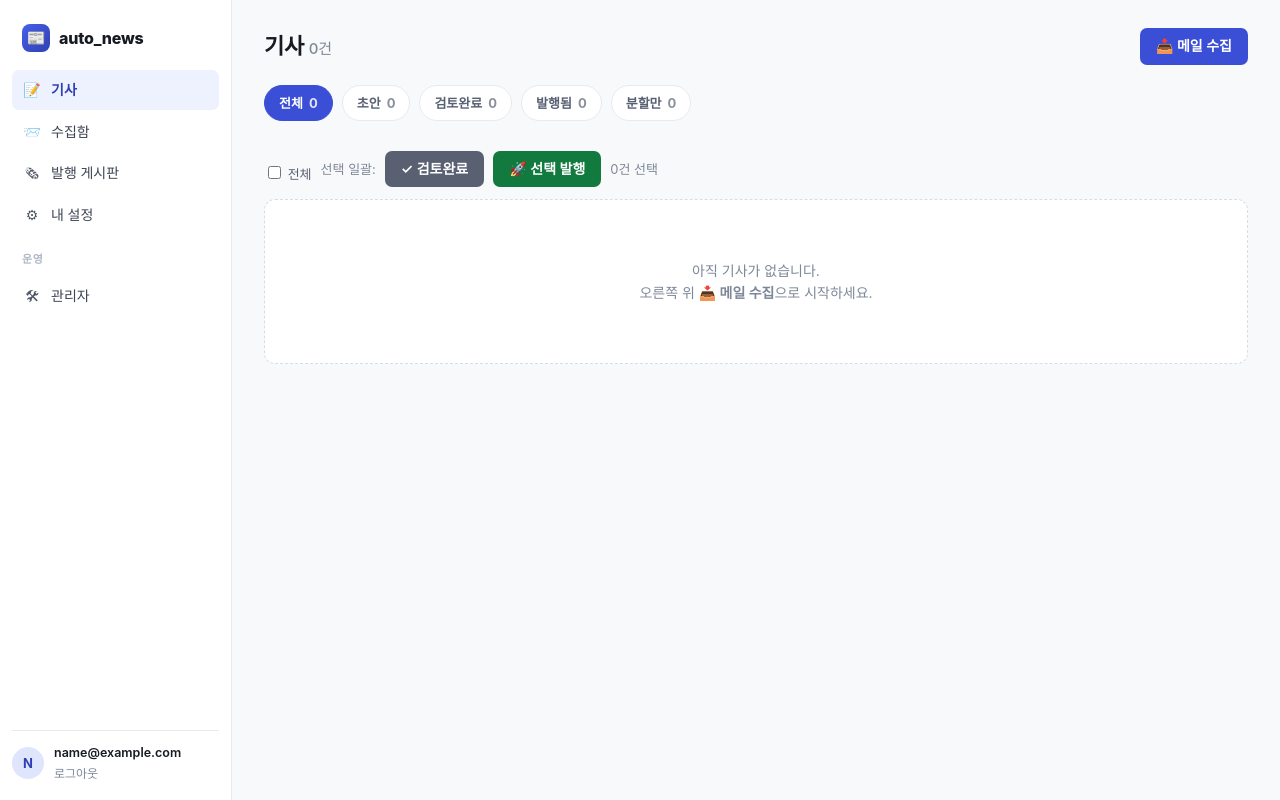
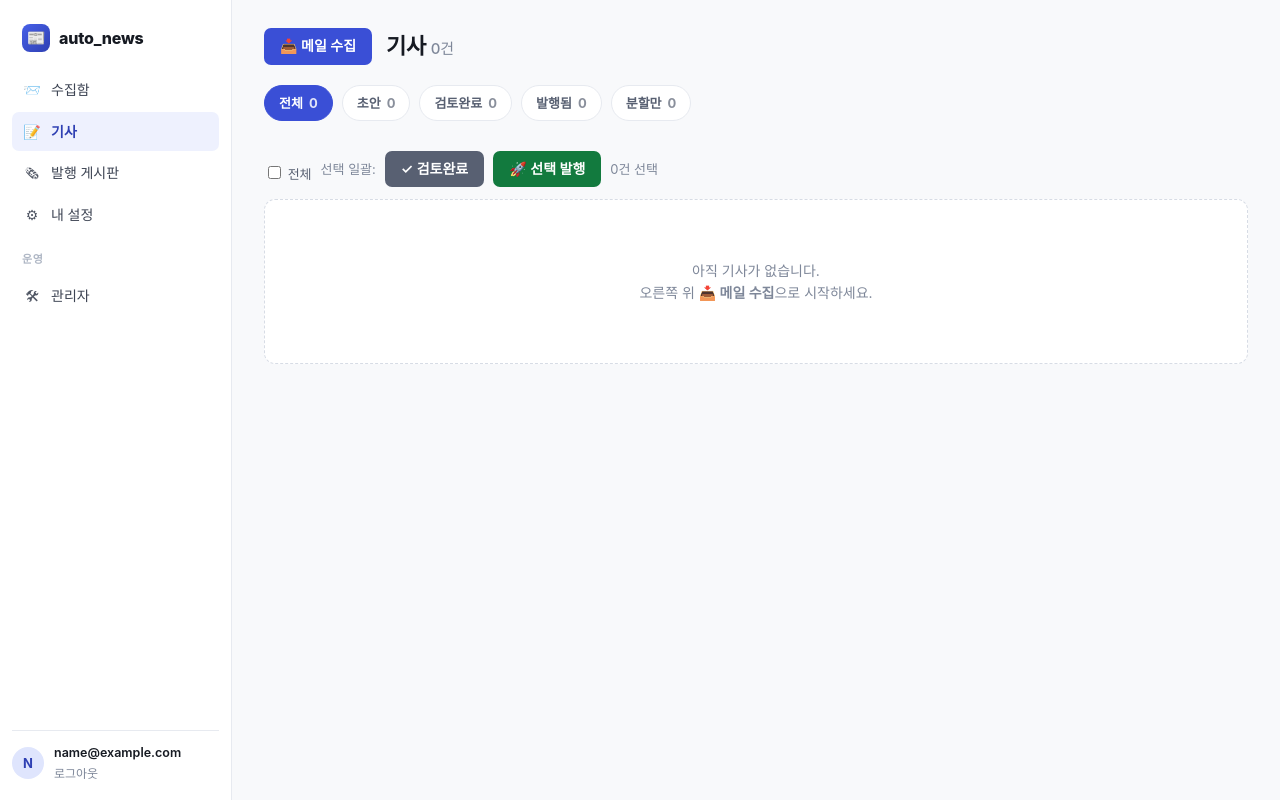
Before and after one commit to scorbito/AutoNews, a FastAPI app: page / in a window 1280 px wide. Run offline with FastAPI, Linux system fonts and the light colour scheme; the visitor is signed in with stand-in values (Sample User, id 1); some libraries are stand-ins or nearby versions; some web fonts are replaced.

Commit message:
사이드바 순서 수집함→기사, 메일수집 버튼 좌측 배치
- 네비를 작업 흐름 순(수집함 먼저)으로
- 기사 페이지 '메일 수집' 버튼을 제목 왼쪽으로(가장 먼저 누르는 액션)

Co-Authored-By: Claude Opus 4.8 <noreply@anthropic.com>

```diff
--- a/src/aute_news/web/templates/articles.html
+++ b/src/aute_news/web/templates/articles.html
@@ -2,8 +2,10 @@
 {% block title %}기사 목록{% endblock %}
 {% block body %}
 <div class="page-head">
-  <h2>기사 <span class="sub">{{ total }}건</span></h2>
-  <form method="post" action="/collect"><button type="submit">📥 메일 수집</button></form>
+  <div class="row" style="gap:14px;">
+    <form method="post" action="/collect"><button type="submit">📥 메일 수집</button></form>
+    <h2 style="margin:0;">기사 <span class="sub">{{ total }}건</span></h2>
+  </div>
 </div>
 
 <div class="row" style="margin-bottom:18px;">
--- a/src/aute_news/web/templates/base.html
+++ b/src/aute_news/web/templates/base.html
@@ -17,10 +17,10 @@
       <a href="/" class="brand"><span class="logo">📰</span> auto_news</a>
 
       <nav class="nav">
+        <a href="/inbox" class="nav-item {% if p.startswith('/inbox') or p.startswith('/messages') %}active{% endif %}">
+          <span class="ico">📨</span> 수집함</a>
         <a href="/" class="nav-item {% if p == '/' or p.startswith('/a/') %}active{% endif %}">
           <span class="ico">📝</span> 기사</a>
-        <a href="/inbox" class="nav-item {% if p.startswith('/inbox') or p.startswith('/messages') %}active{% endif %}">
-          <span class="ico">📨</span> 수집함</a>
         <a href="/board" class="nav-item {% if p.startswith('/board') %}active{% endif %}">
           <span class="ico">🗞</span> 발행 게시판</a>
         <a href="/settings" class="nav-item {% if p.startswith('/settings') %}active{% endif %}">
```
